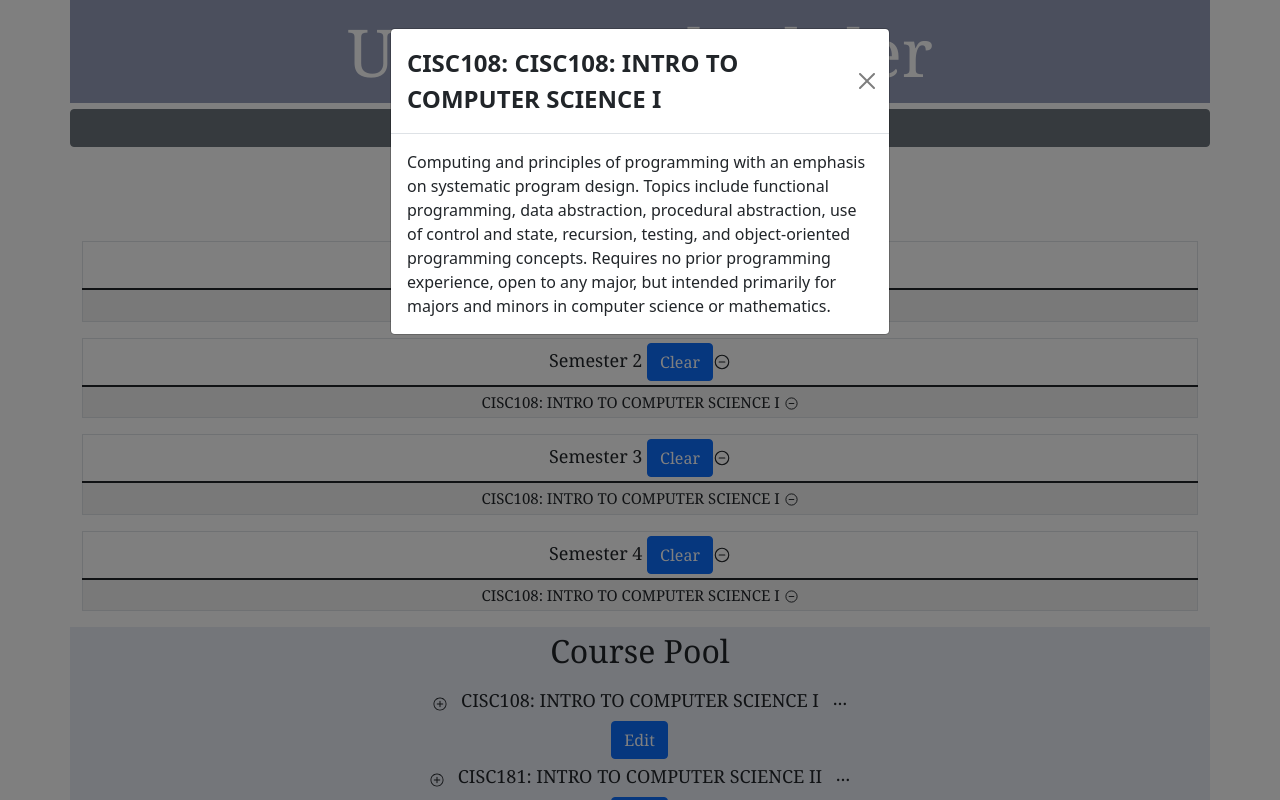
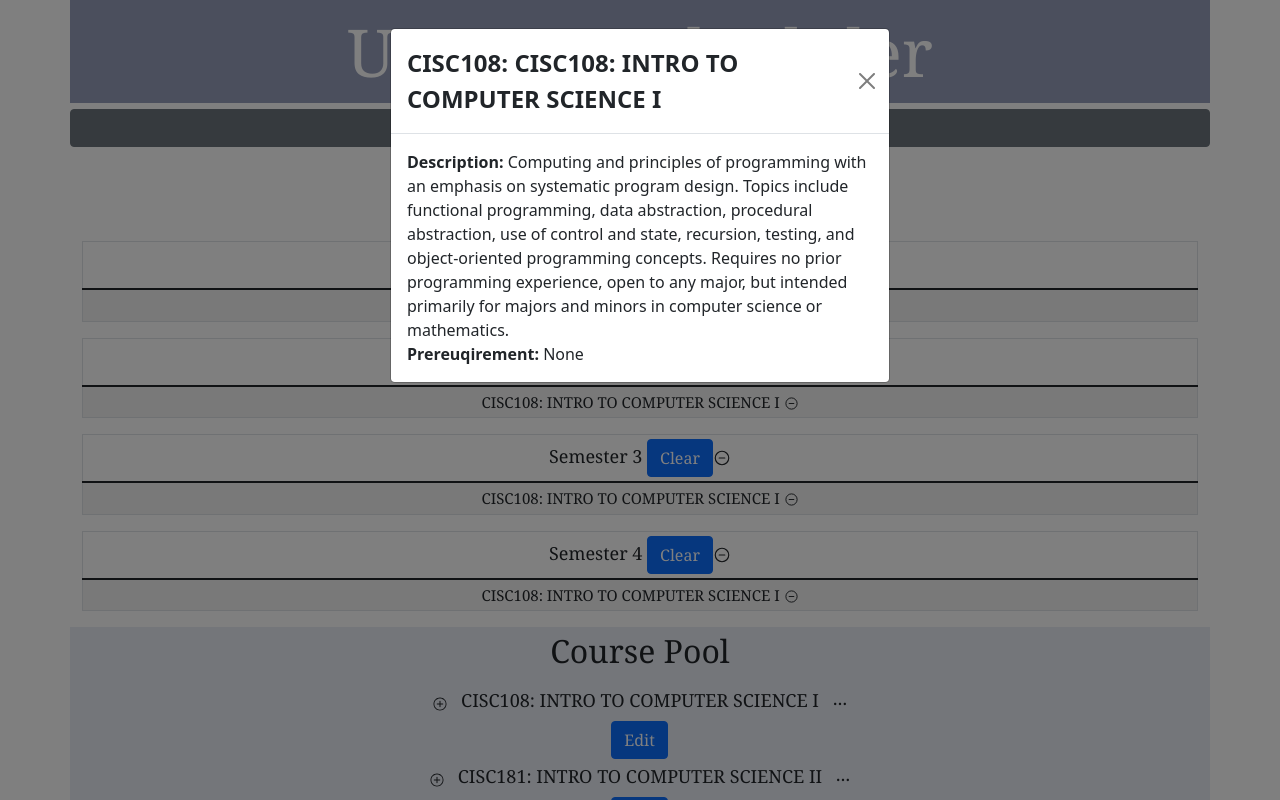
Before and after one commit to UD-CISC275-F21/ud-cis-scheduler-team-8, a React (Create React App) app: page / in a window 1280 px wide. Both pictures are taken after a click on the button 839 px from the left and 702 px from the top of the page. Shown: the top 800 px of the page. Built offline with nearby package versions, Linux system fonts and the light colour scheme.

Commit message:
fix bug and add prerequirement

```diff
--- a/package.json
+++ b/package.json
@@ -18,6 +18,7 @@
     "react": "^17.0.2",
     "react-bootstrap": "^2.0.0-rc.1",
     "react-csv": "^2.0.3",
+    "react-csv-downloader": "^2.7.0",
     "react-dom": "^17.0.2",
     "react-icons": "^4.3.1",
     "react-items-list": "0.0.9",
--- a/src/Component/CoursePool.tsx
+++ b/src/Component/CoursePool.tsx
@@ -22,6 +22,7 @@ export function CoursePool({ pool, setPool, semesters, setSemesters, selectedSem
     const [ModalCourseID,setModalCourseID]=useState<number>();
     const [ModalCourseName,setModalCourseName]=useState<string>();
     const [ModalCourseDescription,setModalCourseDescription]=useState<string>();
+    const [Modalprere,setModalPrere]=useState<string>();
     //LOC(list of cources)
 
     /*function ReturnLastSemesterIndex() {
@@ -100,7 +101,7 @@ export function CoursePool({ pool, setPool, semesters, setSemesters, selectedSem
         setModalCourseID(course.ID);
         setModalCourseName(course.Name);
         setModalCourseDescription(course.Description);
-
+        setModalPrere(course.Prereq);
     }
 
 
@@ -132,7 +133,9 @@ export function CoursePool({ pool, setPool, semesters, setSemesters, selectedSem
             </Modal.Title>
         </Modal.Header>
         <Modal.Body>
-            {ModalCourseDescription}
+            <strong>Description: </strong>{ModalCourseDescription}
+            <br></br>
+            <strong>Prereuqirement: </strong> {Modalprere}
         </Modal.Body>
     </Modal>;
 
--- a/src/Component/Table.tsx
+++ b/src/Component/Table.tsx
@@ -67,7 +67,7 @@ export function Tab({/**course, setCourse,schedule,setSchedule,*/ semesters, set
     return <div className = "classtable">
         <SemesterControl semesters={semesters} setSemesters= {setSemesters} semenumber={semenumber} setSemenumber={setSemenumber} setselectedSemester={setselectedSemester}/>
         {semesters.map((semester: Semester, index: number) =>{
-            return <Table striped bordered hover size="sm" key = {semester.semesternumber} onClick={()=>setselectedSemester(semester.semesternumber-1)} >
+            return <Table striped bordered hover size="sm" key = {semester.semesternumber} onClick={()=>setselectedSemester(index)} >
                 <thead>
                     <tr>
                         <td>Semester {index+1} <Button onClick= {()=>{
```
Also changed, not shown: 1 other file (tests, documents, lock files or other folders).
